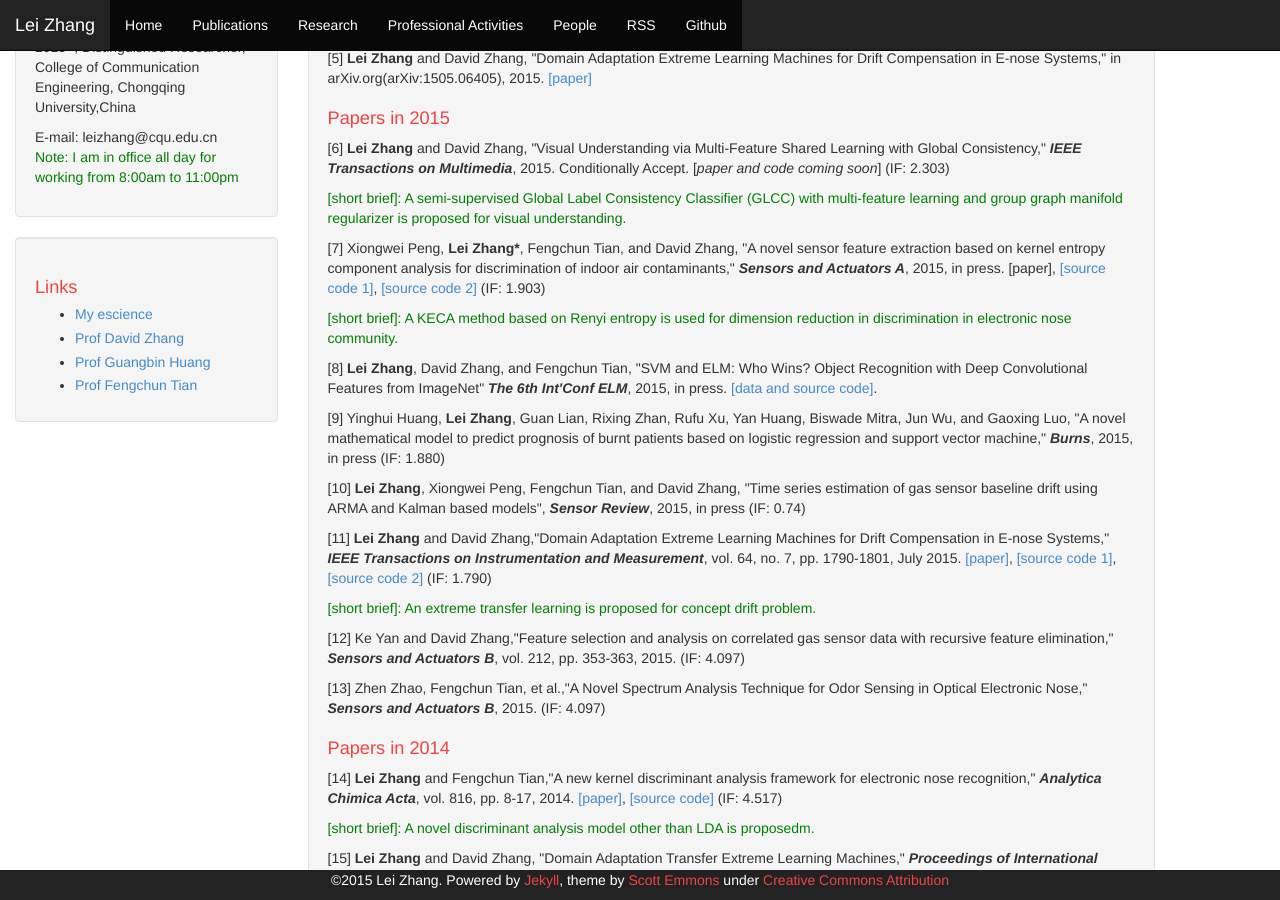
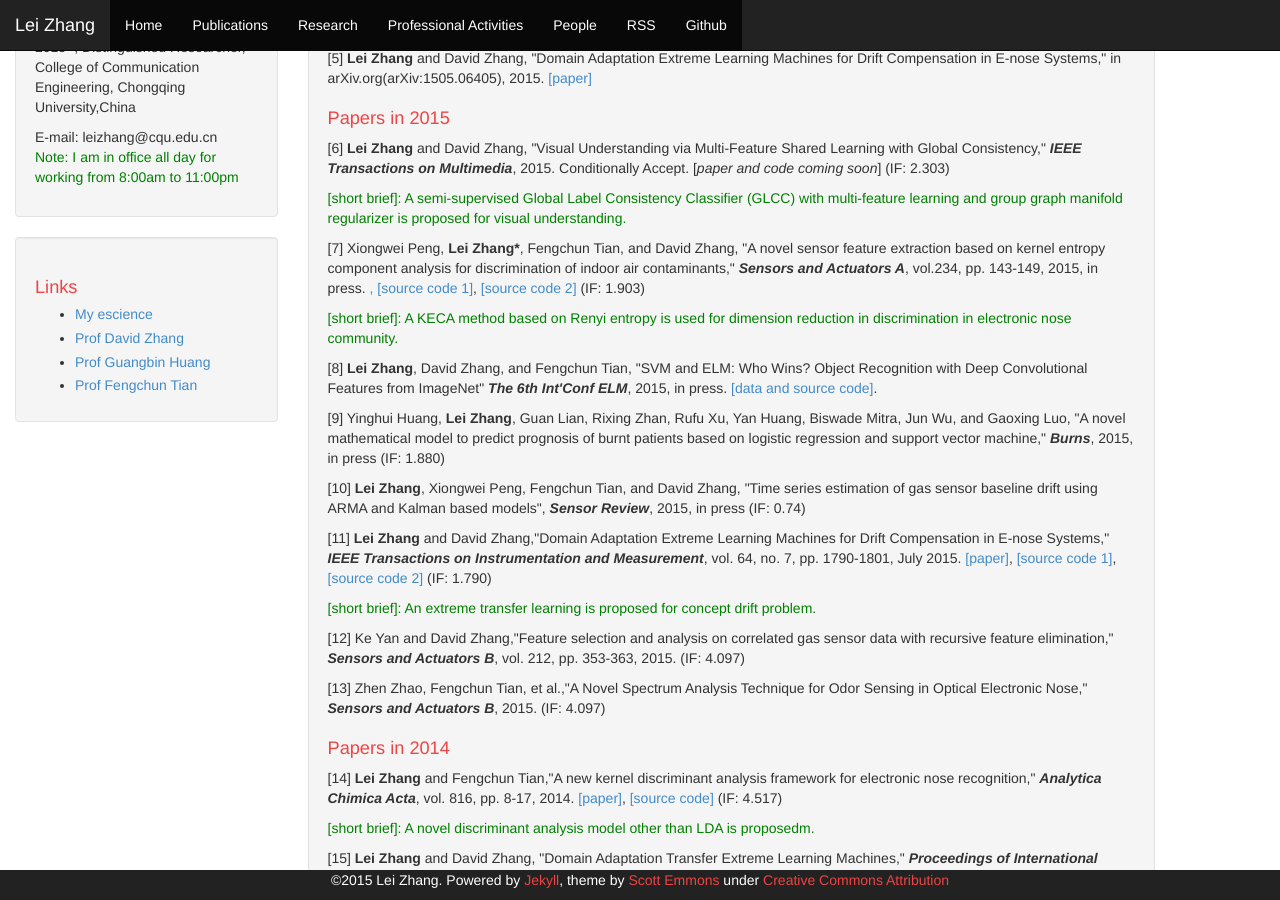
Before and after one commit to DrLeiZhang/website, a Jekyll site: the page built from publications.html, in a window 1280 px wide and 900 px high, scrolled down 486 px. Built offline with Jekyll 4.4.1, drawn with Linux system fonts in a browser that asks for light colours; Markdown is read by kramdown in place of the engine named in the settings.

Commit message:
Update
Signed-off-by: leizhang@cqu.edu.cn <leizhang@cqu.edu.cn>

```diff
--- a/publications.html
+++ b/publications.html
@@ -24,7 +24,7 @@ layout: default
 <p>[6] <B>Lei Zhang</B> and David Zhang, "Visual Understanding via Multi-Feature Shared Learning with Global Consistency," <I><B>IEEE Transactions on Multimedia</B></I>, 2015. Conditionally Accept. [<I>paper and code coming soon</I>] (IF: 2.303)</p>
 <p style="color:green;">[short brief]: A semi-supervised Global Label Consistency Classifier (GLCC) with multi-feature learning and group graph manifold regularizer is proposed for visual understanding.</p>
 
-<p>[7] Xiongwei Peng, <B>Lei Zhang*</B>, Fengchun Tian, and David Zhang, "A novel sensor feature extraction based on kernel entropy component analysis for discrimination of indoor air contaminants," <I><B>Sensors and Actuators A</B></I>, 2015, in press. [paper], <a href="resources/KECA-LSSVM_code_demo.rar">[source code 1]</a>, <a href="resources/KECA-SVM_code_demo.rar"> [source code 2]</a> (IF: 1.903)</p>
+<p>[7] Xiongwei Peng, <B>Lei Zhang*</B>, Fengchun Tian, and David Zhang, "A novel sensor feature extraction based on kernel entropy component analysis for discrimination of indoor air contaminants," <I><B>Sensors and Actuators A</B></I>, vol.234, pp. 143-149, 2015, in press. <a href="resources/KECA"[paper]</a>, <a href="resources/KECA-LSSVM_code_demo.rar">[source code 1]</a>, <a href="resources/KECA-SVM_code_demo.rar"> [source code 2]</a> (IF: 1.903)</p>
 <p style="color:green;">[short brief]: A KECA method based on Renyi entropy is used for dimension reduction in discrimination in electronic nose community.</p>
 
 <p>[8] <B>Lei Zhang</B>, David Zhang, and Fengchun Tian, "SVM and ELM: Who Wins? Object Recognition with Deep Convolutional Features from ImageNet" <I><B>The 6th Int'Conf ELM</B></I>, 2015, in press. <a href="resources/DataCode_ELM_CNN.rar">[data and source code]</a>.
```
Also changed, not shown: 1 other file.
